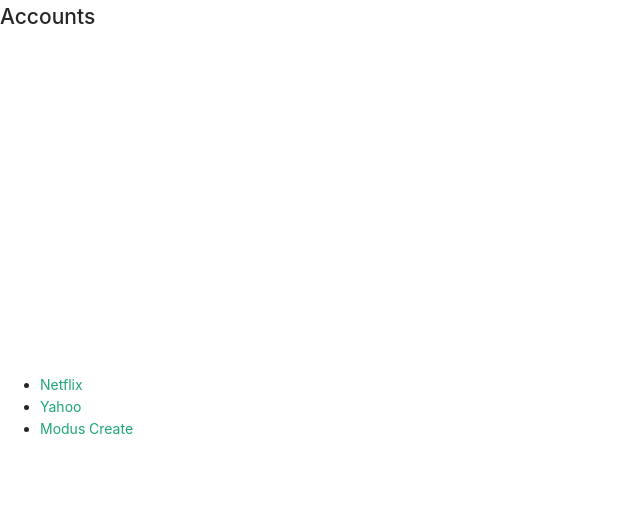
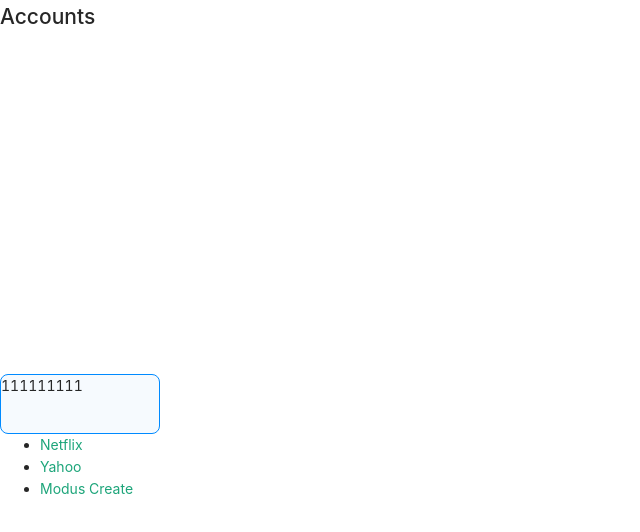
Before and after one commit to zhou0322-lab/react, a React (Create React App) app: page / in a window 1280 px wide. Shown: the top 532 px of the page, without its empty margins (0-640 px from the left). Built offline with nearby package versions, Linux system fonts and the light colour scheme.

Commit message:
'增加选择组件'

```diff
--- a/package.json
+++ b/package.json
@@ -7,6 +7,7 @@
     "@testing-library/jest-dom": "^5.11.4",
     "@testing-library/react": "^11.1.0",
     "@testing-library/user-event": "^12.1.10",
+    "@types/classnames": "^2.2.11",
     "@types/jest": "^26.0.15",
     "@types/node": "^12.0.0",
     "@types/react": "^16.9.53",
--- a/src/App.tsx
+++ b/src/App.tsx
@@ -2,6 +2,7 @@
 import "./App.less";
 import { Button } from "antd";
 import Wordcloudl from "./components/WordCloud";
+import SelCard from "./components/SelCard";
 import {
   BrowserRouter as Router,
   Switch,
@@ -39,6 +40,9 @@
       <div>
         <h2>Accounts</h2>
         <Wordcloudl list={list} />
+        <SelCard checkd={true}>
+          <div>111111111</div>
+        </SelCard>
         <ul>
           <li>
             <Link to="/netflix">Netflix</Link>
--- /dev/null
+++ b/src/components/SelCard/index.tsx
@@ -0,0 +1,25 @@
+import React from "react";
+import classNames from "classnames";
+import "./style/index.less";
+
+interface selCardProps {
+  checkd?: boolean;
+  bodyStyle?: React.CSSProperties;
+  activeStyle?: React.CSSProperties;
+  children?: React.ReactNode;
+  checkIcon?: React.ReactNode;
+}
+
+const SelCard: React.FC<selCardProps> = (props: selCardProps) => {
+  const classString = classNames("selcard-default", {
+    "active-class": props.checkd,
+  });
+  return (
+    <div style={props.bodyStyle} className={classString}>
+      {props.children}
+      <div className="check-sign">{props.checkIcon}</div>
+    </div>
+  );
+};
+
+export default SelCard;
--- /dev/null
+++ b/src/components/SelCard/style/index.less
@@ -0,0 +1,22 @@
+.selcard-default {
+  width:  160px;
+  height: 60px;
+  border-radius: 8px;
+  position: relative;
+  border: 1px solid #D9D9D9;
+  background: #FFF;
+  cursor: pointer;
+  flex-direction: column;
+  box-sizing: border-box;
+}
+
+.active-class {
+  border: 1px solid #008AFF;
+  background: rgba(246, 250, 254, 0.98);
+}
+
+.check-sign {
+  position: absolute;
+  bottom: 0;
+  right: 0;
+}
```
Also changed, not shown: 2 other files (tests, documents, lock files or other folders).
